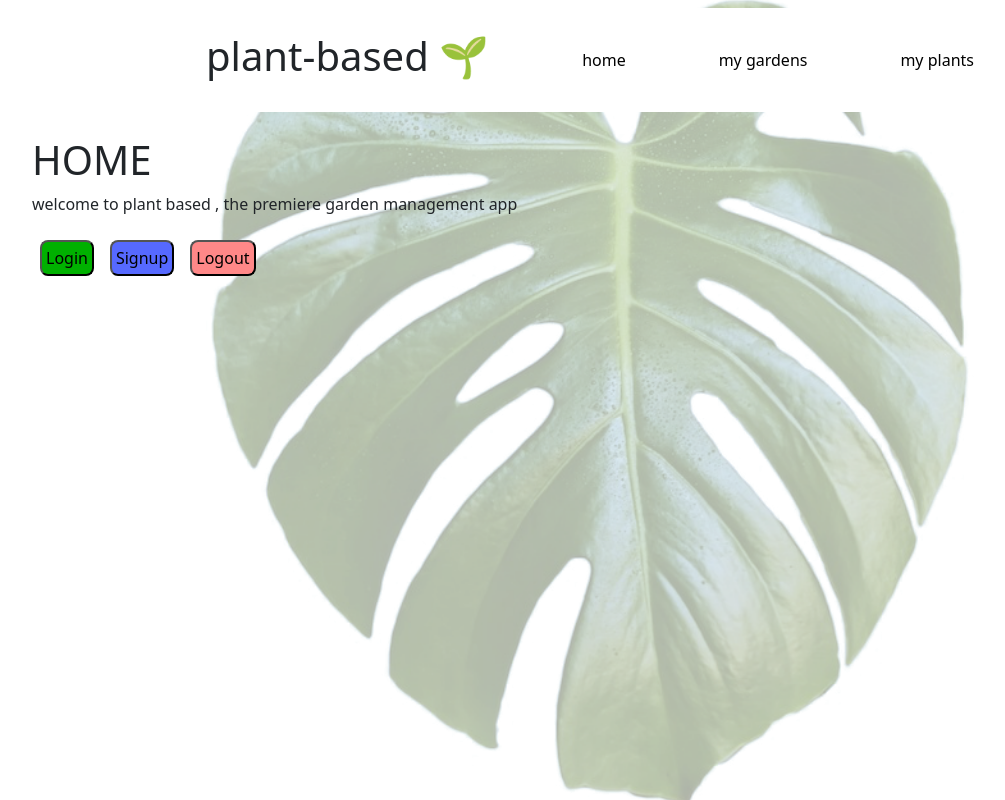
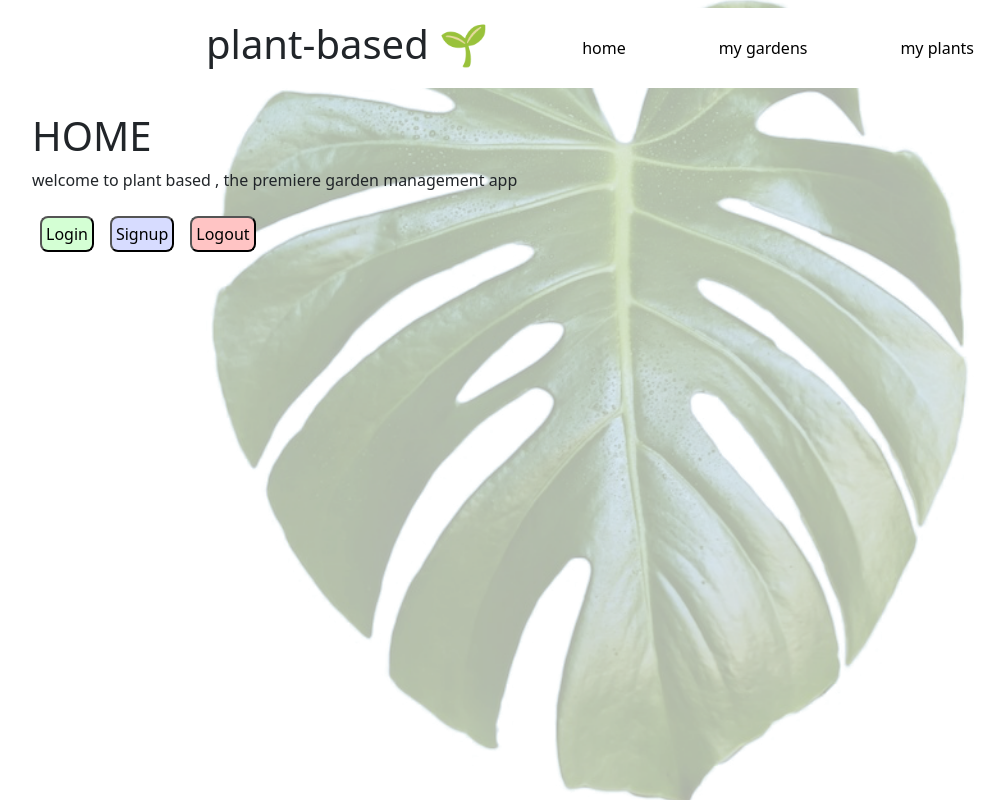
Before and after one commit to Andygurl5566/Plant_Based, a React (Create React App) app in the folder plant_based_frontend/: page / in a window 1280 px wide. Shown: the whole page, without its empty margins (50-1055 px from the left). Built offline with nearby package versions, Linux system fonts and the light colour scheme.

Commit message:
view specific gardens

```diff
--- a/plant_based_frontend/src/App.css
+++ b/plant_based_frontend/src/App.css
@@ -45,6 +45,7 @@ body{
   background-color: white;
   box-sizing: content-box;
   width: 60%;
+  height: 2rem;
   border: solid rgb(255, 255, 255) 0.5rem;
   padding: 1rem;
   border-radius: 1.5rem;
@@ -65,7 +66,7 @@ body{
 #login_btn{
   transition-duration: 300ms;
   text-decoration: none;
-  background-color: rgb(0, 177, 0);
+  background-color: rgb(212, 255, 212);
   padding: .25rem;
   margin: .5rem;
   border-radius: .5rem;
@@ -75,12 +76,12 @@ body{
   text-decoration: none;
   transform: scale(1.1);
   color: rgb(0, 191, 0);
-  background-color: rgb(45, 254, 45);
+  background-color: rgb(163, 255, 163);
 }
 #signup_btn{
   transition-duration: 300ms;
   text-decoration: none;
-  background-color: rgb(86, 105, 255);
+  background-color: rgb(215, 220, 255);
   padding: .25rem;
   margin: .5rem;
   border-radius: .5rem;
@@ -91,13 +92,13 @@ body{
   text-decoration: none;
   transform: scale(1.1);
   color: rgb(0, 191, 0);
-  background-color: rgb(136, 150, 255);
+  background-color: rgb(155, 165, 255);
 }
 
 #logout_btn{
   transition-duration: 300ms;
   text-decoration: none;
-  background-color: rgb(255, 136, 136);
+  background-color: rgb(255, 196, 196);
   padding: .25rem;
   margin: .5rem;
   border-radius: .5rem;
@@ -107,7 +108,7 @@ body{
   text-decoration: none;
   transform: scale(1.1);
   color: rgb(0, 191, 0);
-  background-color: rgb(255, 0, 0);
+  background-color: rgb(255, 153, 153);
 }
 
 .card-body{
--- a/plant_based_frontend/src/App.js
+++ b/plant_based_frontend/src/App.js
@@ -1,7 +1,7 @@
 // import logo from './logo.svg';
 import './App.css';
 import 'bootstrap/dist/css/bootstrap.min.css';
-
+import GardenDetail from "./Components/GardenDetail";
 import { Outlet, Link, Route, Routes } from 'react-router-dom'
 import { Navbar, Container } from 'react-bootstrap';
 import Home from './Components/Home';
@@ -11,7 +11,6 @@ import GardenForm from './Components/GardenForm';
 import Plants from './Components/Plants';
 import PlantForm from './Components/PlantForm';
 import EditGardenForm from './Components/EditGardenForm';
-import GardenDetail from './Components/GardenDetail';
 import React, { useState } from "react";
 
 
@@ -49,7 +48,8 @@ function App() {
           <Route path = "/garden_form" element={<GardenForm/>}/>
           <Route path = "/plant_form" element={<PlantForm/>}/>
           <Route path = "/edit_garden_form" element={<EditGardenForm/>}/>
-          <Route path = "/garden_detail" element={<GardenDetail/>}/>
+          <Route path = "/gardens/:garden_id" element={<GardenDetail />}/>
+
          {/* <Route path = "/signup" element={<Signup/>}/> */}
 
 
--- a/plant_based_frontend/src/Components/GardenCard.js
+++ b/plant_based_frontend/src/Components/GardenCard.js
@@ -1,7 +1,9 @@
 import { Card } from "react-bootstrap"
 import React, { useState } from "react";
 import EditGardenForm from "./EditGardenForm";
-import {Link} from "react-router-dom"
+import GardenDetail from "./GardenDetail";
+import { Container } from "react-bootstrap";
+import { Link, Route, Routes } from 'react-router-dom'
 
 
 function GardenCard({garden, onDeleteGarden}) {
@@ -39,12 +41,15 @@ function handleToggle(){
 
     return (
         <>
+
         <Card style={{ width: '18rem' }}>
             <Card.Body>
                 <Card.Img src="https://imagesvc.meredithcorp.io/v3/mm/image?url=https%3A%2F%2Fstatic.onecms.io%2Fwp-content%2Fuploads%2Fsites%2F24%2F2017%2F07%2Fmcclurg_garden_gravel_path_2481501_mcclu20160414-_41a3348-1.jpg&q=85"/>
                 <Card.Title> {garden.name}</Card.Title>
                 <Card.Subtitle>{garden.location}</Card.Subtitle>
-                <button class= "redirect_btn"> <Link class="redirect" to="/plants"> View </Link></button>
+
+                <button
+                class= "redirect_btn"> <Link class="redirect" to={`/gardens/${id}`}> View </Link></button>
 
                 {/* The above link should only show plants for that particular garden */}
 
--- a/plant_based_frontend/src/Components/GardenDetail.js
+++ b/plant_based_frontend/src/Components/GardenDetail.js
@@ -1,20 +1,21 @@
 import PlantCard from "./PlantCard"
 import {useEffect, useState} from "react"
-import {Link} from "react-router-dom"
+import {Link, useParams} from "react-router-dom"
 
 
-function GardenDetail({id}){
+
+function GardenDetail(){
 
     const [plantList, setPlants] = useState([])
+    const {garden_id} = useParams()
 
     useEffect(() => {
-        fetch(`/gardens/${id}`)
+        console.log(garden_id);
+        fetch(`/gardens/${garden_id}`)
             .then((r) => r.json())
-            .then((plants) => {
+            .then((garden) => {
                 // console.log(users)
-                setPlants(plants)
-                console.log(plants)
-
+                setPlants(garden.plants)
             })
     }, [])
 
@@ -31,7 +32,7 @@ function GardenDetail({id}){
         {console.log(plantList)}
         {plantList.map((plant) => {
             return (
-                <div    >
+                <div  >
                     <PlantCard plant={plant}/>
                 </div>
             )})
```
Also changed, not shown: 1 other file (tests, documents, lock files or other folders).
